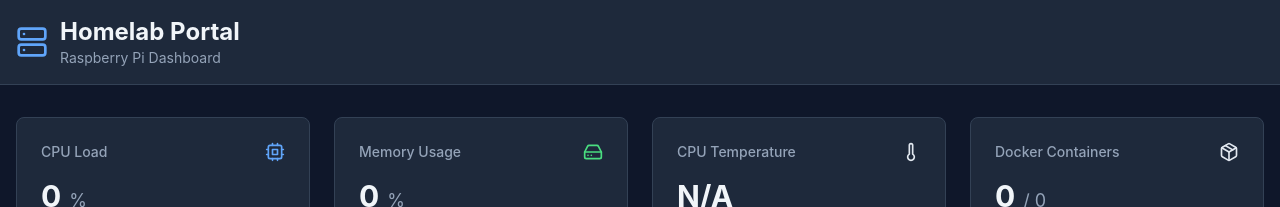
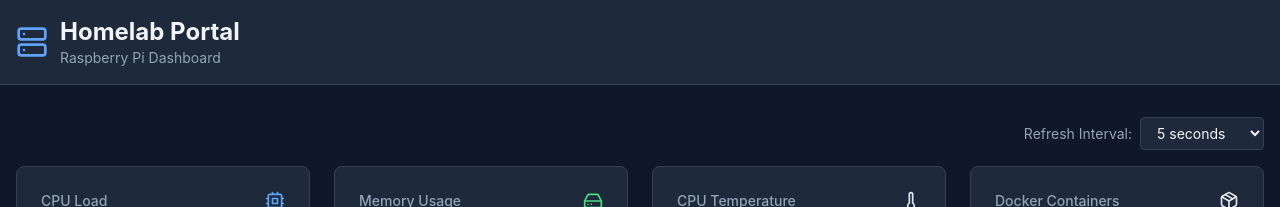
Before and after one commit to JasonNuttall/PiPortal, a React (Vite) app in the folder frontend/: page / in a window 1280 px wide. Shown: the top 207 px of the page. Built offline with nearby package versions, Linux system fonts and the light colour scheme; no server answers.

Commit message:
unhide refresh intervel selector

```diff
--- a/frontend/src/components/Dashboard.jsx
+++ b/frontend/src/components/Dashboard.jsx
@@ -72,6 +72,23 @@ const Dashboard = () => {
       <Header />
 
       <main className="container mx-auto px-4 py-8">
+        <div className="flex justify-end mb-4">
+          <div className="flex items-center gap-2">
+            <label className="text-sm text-slate-400">Refresh Interval:</label>
+            <select
+              value={refreshInterval}
+              onChange={(e) => setRefreshInterval(Number(e.target.value))}
+              className="bg-slate-800 text-slate-100 border border-slate-700 rounded px-3 py-1.5 text-sm focus:outline-none focus:border-blue-500"
+            >
+              <option value={2000}>2 seconds</option>
+              <option value={5000}>5 seconds</option>
+              <option value={10000}>10 seconds</option>
+              <option value={30000}>30 seconds</option>
+              <option value={60000}>1 minute</option>
+            </select>
+          </div>
+        </div>
+
         {error && (
           <div className="bg-red-900/50 border border-red-700 text-red-200 px-4 py-3 rounded mb-6">
             Error loading data: {error}
```
